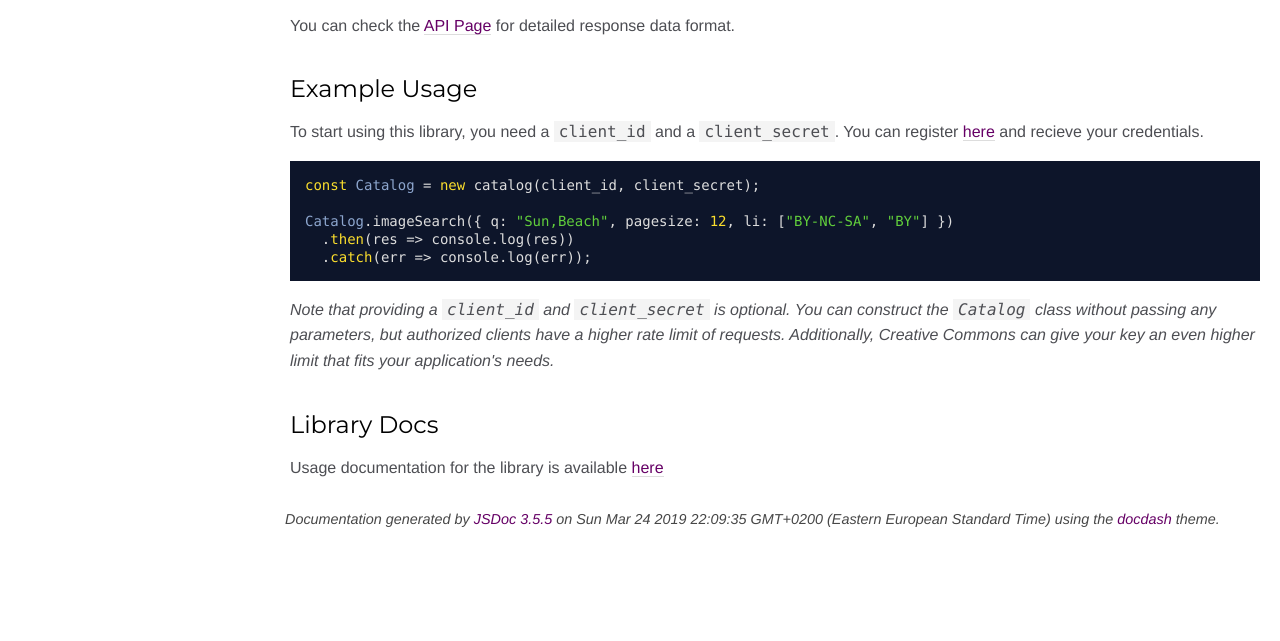
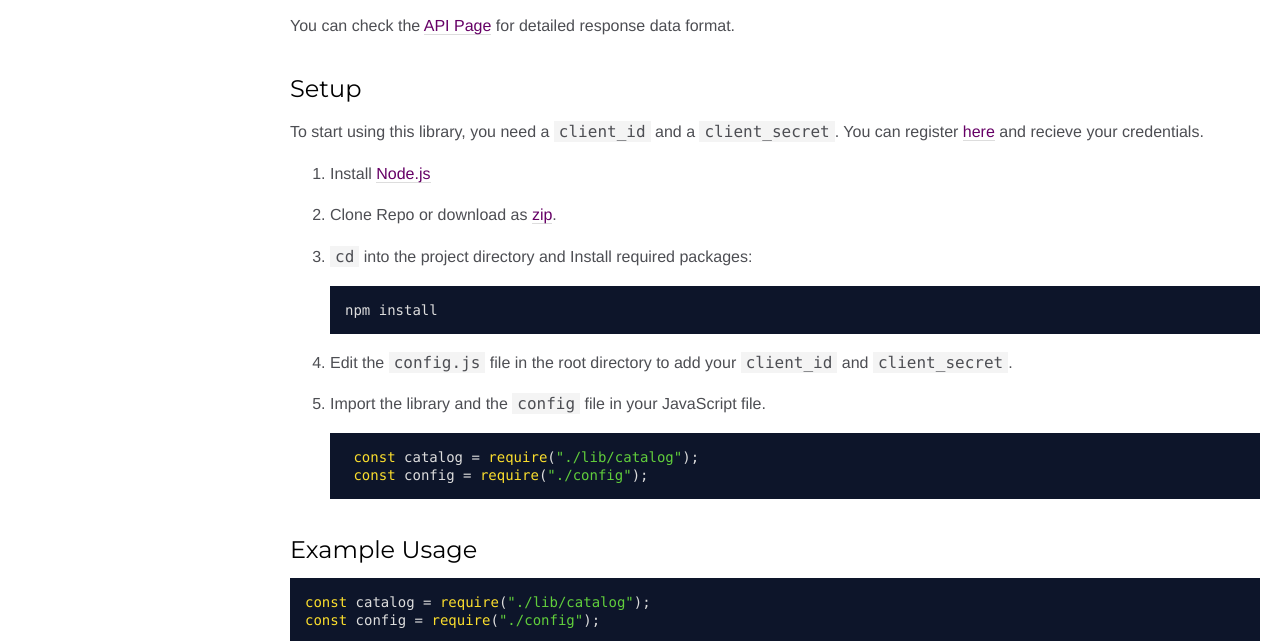
Before and after one commit to ahmedkrmn/CC-Search-Library, a website: page docs/index.html in a window 1280 px wide. Shown: the part 159-800 px from the top of the page. Drawn offline with Linux system fonts and the light colour scheme.

Commit message:
Update README

```diff
--- a/docs/index.html
+++ b/docs/index.html
@@ -58,13 +58,31 @@
     <section class="readme">
         <article><h1>CC Search JavaScript Library</h1><p>JavaScript API client library for obtaining search data from the CC Catalog API.</p>
 <p>You can check the <a href="https://api.creativecommons.engineering/">API Page</a> for detailed response data format.</p>
-<h2>Example Usage</h2><p>To start using this library, you need a <code>client_id</code> and a <code>client_secret</code>. You can register <a href="https://api.creativecommons.engineering/oauth2/register">here</a> and recieve your credentials.</p>
-<pre class="prettyprint source lang-javascript"><code>const Catalog = new catalog(client_id, client_secret);
+<h2>Setup</h2><p>To start using this library, you need a <code>client_id</code> and a <code>client_secret</code>. You can register <a href="https://api.creativecommons.engineering/oauth2/register">here</a> and recieve your credentials.</p>
+<ol>
+<li><p>Install <a href="https://nodejs.org/en/">Node.js</a></p>
+</li>
+<li><p>Clone Repo or download as <a href="https://github.com/ahmedkrmn/CC-Search-Library/archive/master.zip">zip</a>.</p>
+</li>
+<li><p><code>cd</code> into the project directory and Install required packages:</p>
+<pre class="prettyprint source lang-bash"><code>npm install</code></pre></li>
+<li><p>Edit the <code>config.js</code> file in the root directory to add your <code>client_id</code> and <code>client_secret</code>.</p>
+</li>
+<li><p>Import the library and the <code>config</code> file in your JavaScript file.</p>
+<pre class="prettyprint source lang-javascript"><code> const catalog = require(&quot;./lib/catalog&quot;);
+ const config = require(&quot;./config&quot;);</code></pre></li>
+</ol>
+<h2>Example Usage</h2><pre class="prettyprint source lang-javascript"><code>const catalog = require(&quot;./lib/catalog&quot;);
+const config = require(&quot;./config&quot;);
+
+const Catalog = new catalog(config.CLIENT_ID, config.CLIENT_SECRET);
 
 Catalog.imageSearch({ q: &quot;Sun,Beach&quot;, pagesize: 12, li: [&quot;BY-NC-SA&quot;, &quot;BY&quot;] })
   .then(res => console.log(res))
   .catch(err => console.log(err));</code></pre><p><em>Note that providing a <code>client_id</code> and <code>client_secret</code> is optional. You can construct the <code>Catalog</code> class without passing any parameters, but authorized clients have a higher rate limit of requests. Additionally, Creative Commons can give your key an even higher limit that fits your application's needs.</em></p>
-<h2>Library Docs</h2><p>Usage documentation for the library is available <a href="https://ahmedkrmn.github.io/CC-Search-Library/">here</a></p></article>
+<p>More usage examples <a href="https://github.com/ahmedkrmn/CC-Search-Library/blob/master/example.js">here</a>.</p>
+<h2>Testing</h2><p><a href="https://jestjs.io/">Jest</a> framework is used for testing. New tests can be add <a href="https://github.com/ahmedkrmn/CC-Search-Library/tree/master/test/lib">here</a> and ran using:</p>
+<pre class="prettyprint source lang-bash"><code>npm run test</code></pre><h2>Library Docs</h2><p>Usage documentation for the library is available <a href="https://ahmedkrmn.github.io/CC-Search-Library/">here</a>.</p></article>
     </section>
 
 
@@ -79,7 +97,7 @@ Catalog.imageSearch({ q: &quot;Sun,Beach&quot;, pagesize: 12, li: [&quot;BY-NC-S
 <br class="clear">
 
 <footer>
-    Documentation generated by <a href="https://github.com/jsdoc3/jsdoc">JSDoc 3.5.5</a> on Sun Mar 24 2019 22:09:35 GMT+0200 (Eastern European Standard Time) using the <a href="https://github.com/clenemt/docdash">docdash</a> theme.
+    Documentation generated by <a href="https://github.com/jsdoc3/jsdoc">JSDoc 3.5.5</a> on Sun Mar 24 2019 22:47:42 GMT+0200 (Eastern European Standard Time) using the <a href="https://github.com/clenemt/docdash">docdash</a> theme.
 </footer>
 
 <script>prettyPrint();</script>
```
Also changed, not shown: docs/Catalog.html (+1 -1 lines), docs/catalog.js.html (+1 -1 lines), README.md.
